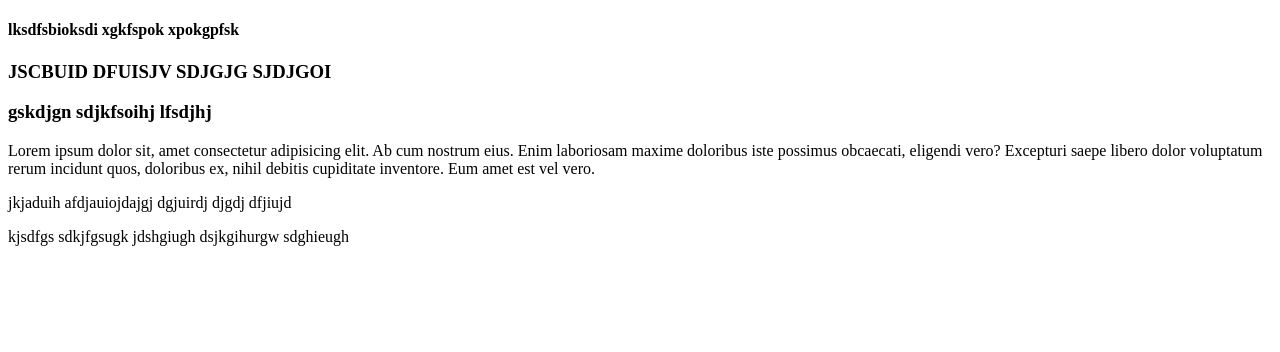
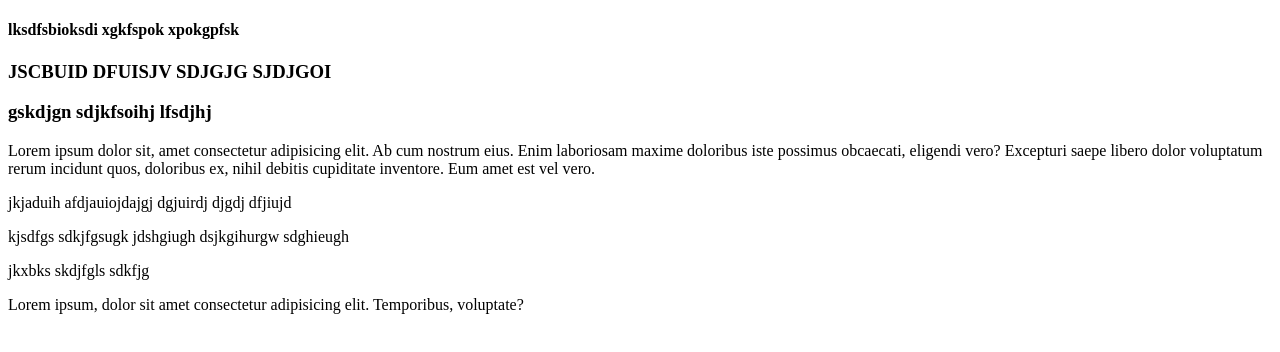
Before and after one commit to RakibJuwel/my-first-repo, a plain HTML site: page index.html in a window 1280 px wide. Drawn offline with Linux system fonts and the light colour scheme.

Commit message:
p changes

```diff
--- a/index.html
+++ b/index.html
@@ -13,5 +13,7 @@
     <p>Lorem ipsum dolor sit, amet consectetur adipisicing elit. Ab cum nostrum eius. Enim laboriosam maxime doloribus iste possimus obcaecati, eligendi vero? Excepturi saepe libero dolor voluptatum rerum incidunt quos, doloribus ex, nihil debitis cupiditate inventore. Eum amet est vel vero.</p>
     <p>jkjaduih afdjauiojdajgj dgjuirdj djgdj dfjiujd</p>
     <p>kjsdfgs sdkjfgsugk jdshgiugh  dsjkgihurgw sdghieugh</p>
+    <p>jkxbks skdjfgls sdkfjg </p>
+    <p>Lorem ipsum, dolor sit amet consectetur adipisicing elit. Temporibus, voluptate?</p>
 </body>
 </html>
```
